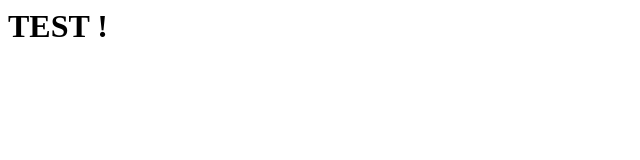
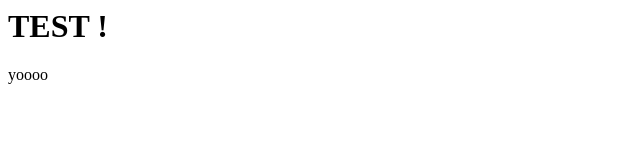
Before and after one commit to marcmorindeziel/newGitTest, a plain HTML site: page index5.html in a window 1280 px wide. Shown: the full height of the page, 0-640 px from the left. Drawn offline with Linux system fonts and the light colour scheme.

Commit message:
ajouté le p

```diff
--- a/index5.html
+++ b/index5.html
@@ -4,5 +4,6 @@
 </head>
 <body>
 	<h1>TEST !</h1>
+	<p>yoooo</p>
 </body>
 </html>
```
